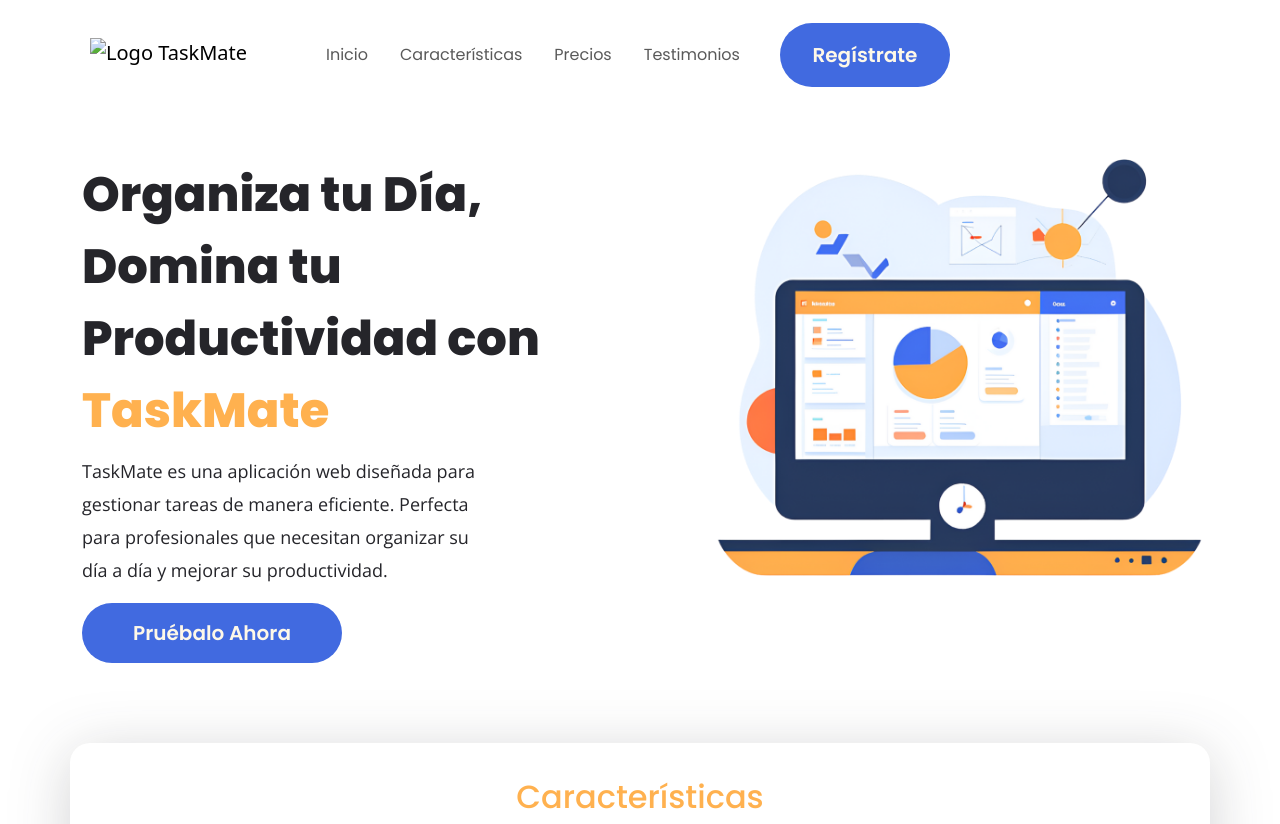
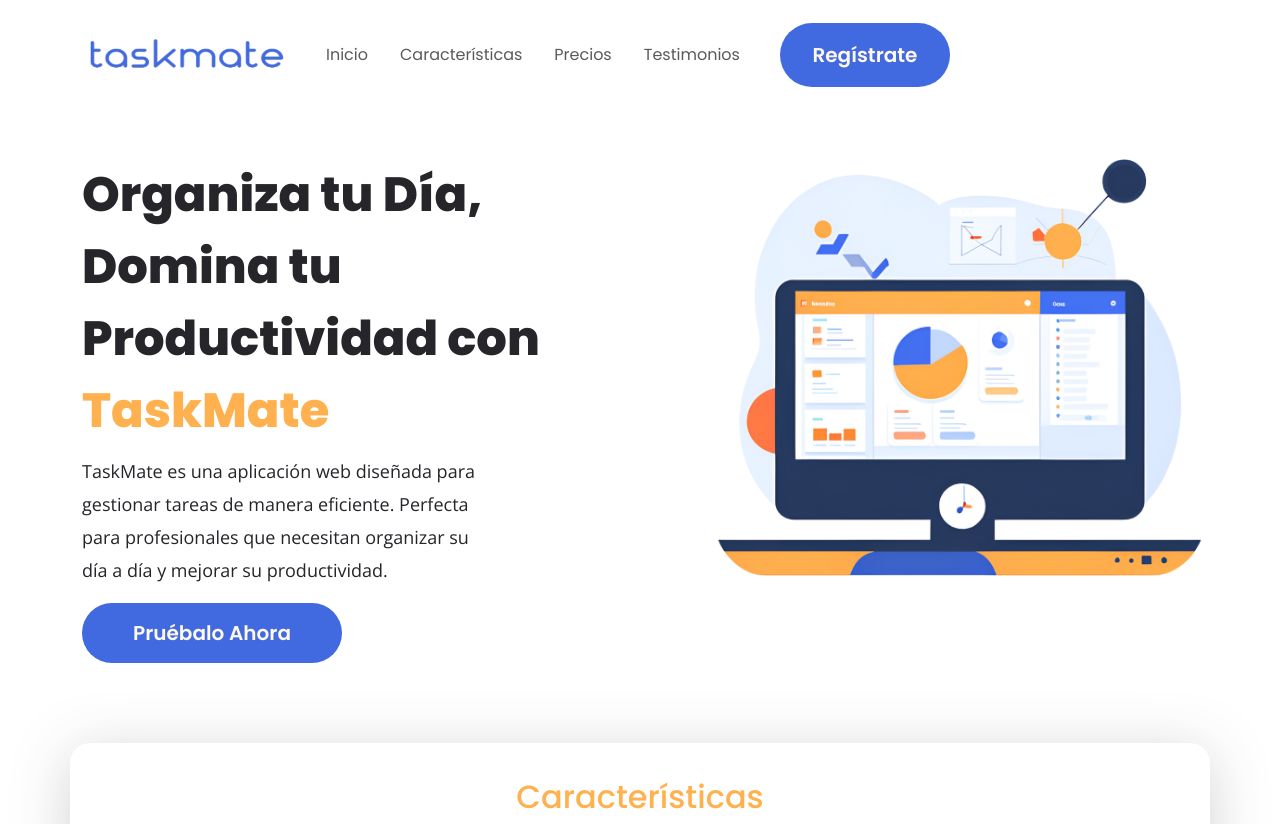
Before and after one commit to AnaD-D/Taskmate, a plain HTML site: page index.html in a window 1280 px wide. Shown: the top 824 px of the page. Drawn offline with nearby package versions, Linux system fonts and the light colour scheme; files whose address does not match are found by name.

Commit message:
Update index.html

```diff
--- a/index.html
+++ b/index.html
@@ -17,7 +17,7 @@
             <nav class="navbar navbar-expand-lg navbar-light">
                 <div class="container-fluid" style="background-color: transparent">
                     <a class="navbar-brand" href="#">
-                        <img src="./imagenes/Screenshot 2024-08-24 1.45.21 PM.png" alt="Logo TaskMate"
+                        <img src="./Screenshot 2024-08-24 1.45.21 PM.png" alt="Logo TaskMate"
                             class="img-fluid">
                     </a>
                     <button class="navbar-toggler" type="button" data-bs-toggle="collapse" data-bs-target="#navbarNav"
```
